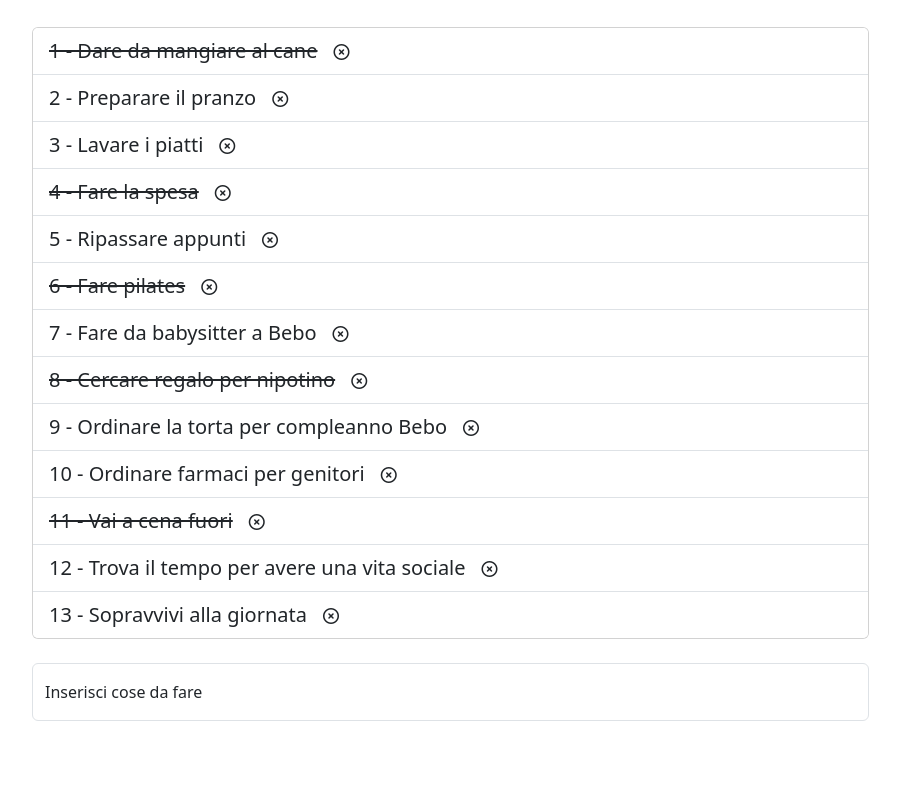
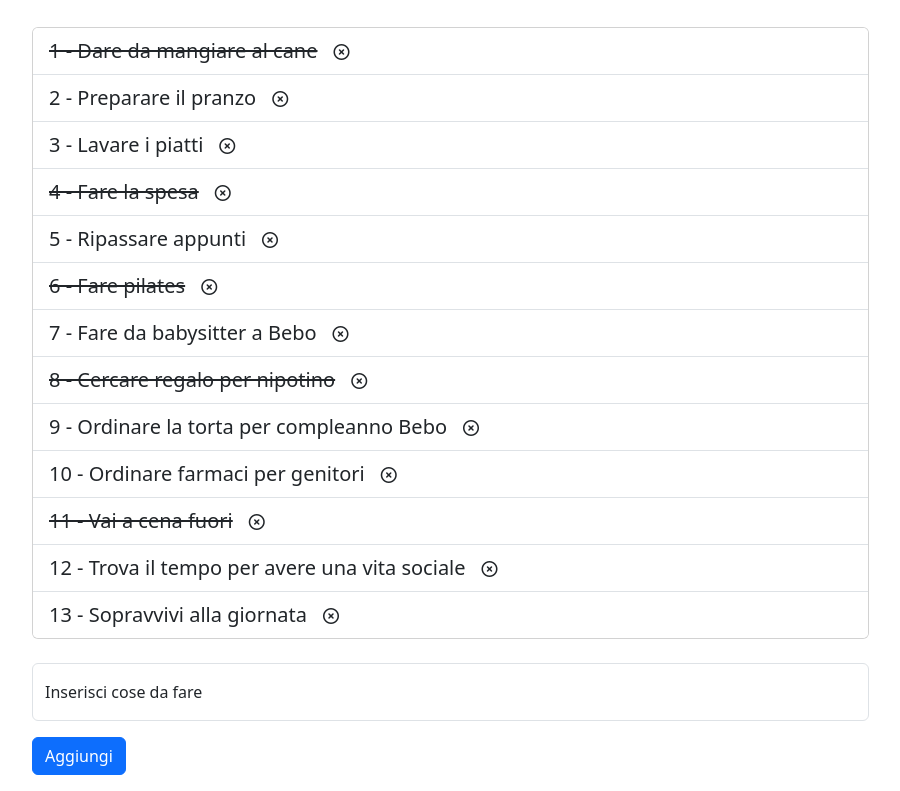
Before and after one commit to GinaTovarAlmario/vue-todolist, a plain HTML site: page inex.html in a window 1280 px wide. Shown: the part 61-852 px from the top of the page, without its empty margins (50-950 px from the left). Before the commit the page ends 800 px from the top, so only its background shows below. Drawn offline with nearby package versions, Linux system fonts and the light colour scheme.

Commit message:
added button

```diff
--- a/inex.html
+++ b/inex.html
@@ -36,6 +36,7 @@
                         <input type="text" class="form-control" id="floatingInputValue" placeholder="">
                         <label for="floatingInputValue">Inserisci cose da fare</label>
                     </form>
+                    <button type="button" class="btn btn-primary mb-3">Aggiungi</button>
                 </div>
             </div>
         </main>
```
